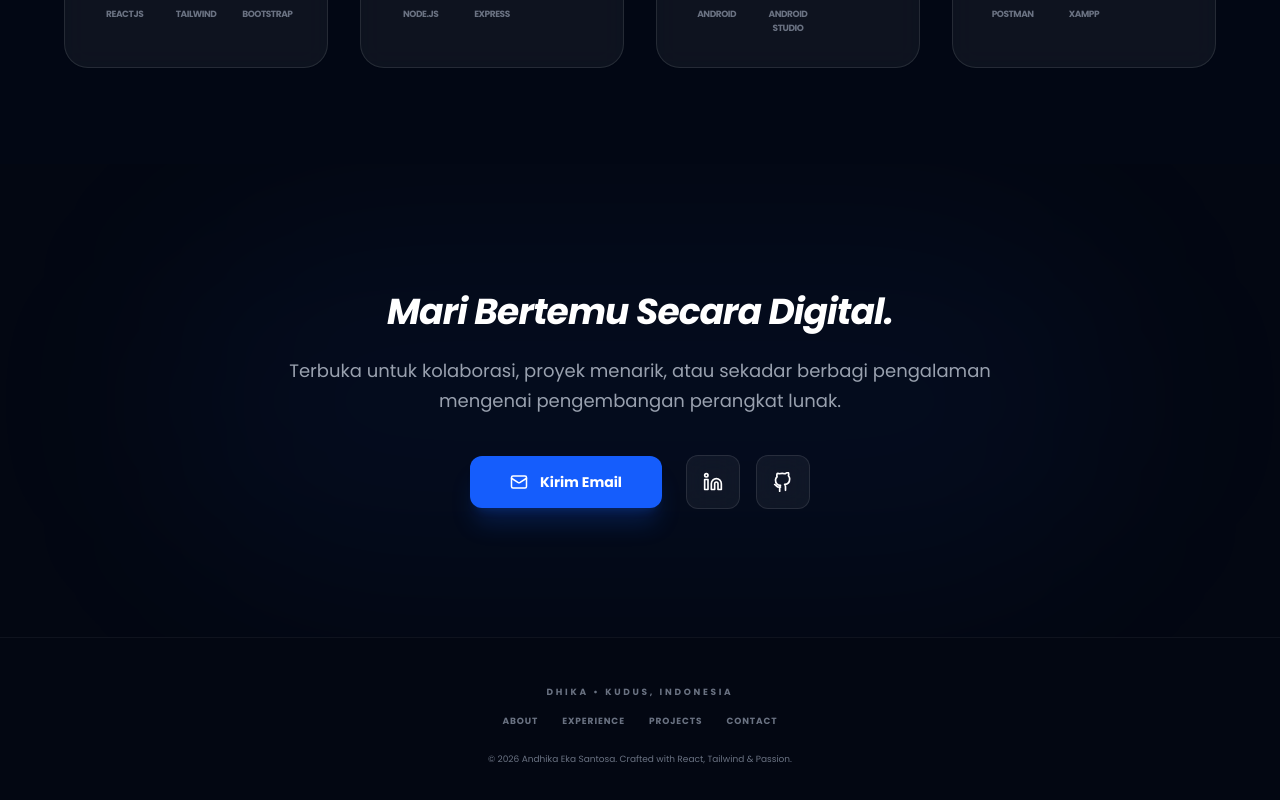
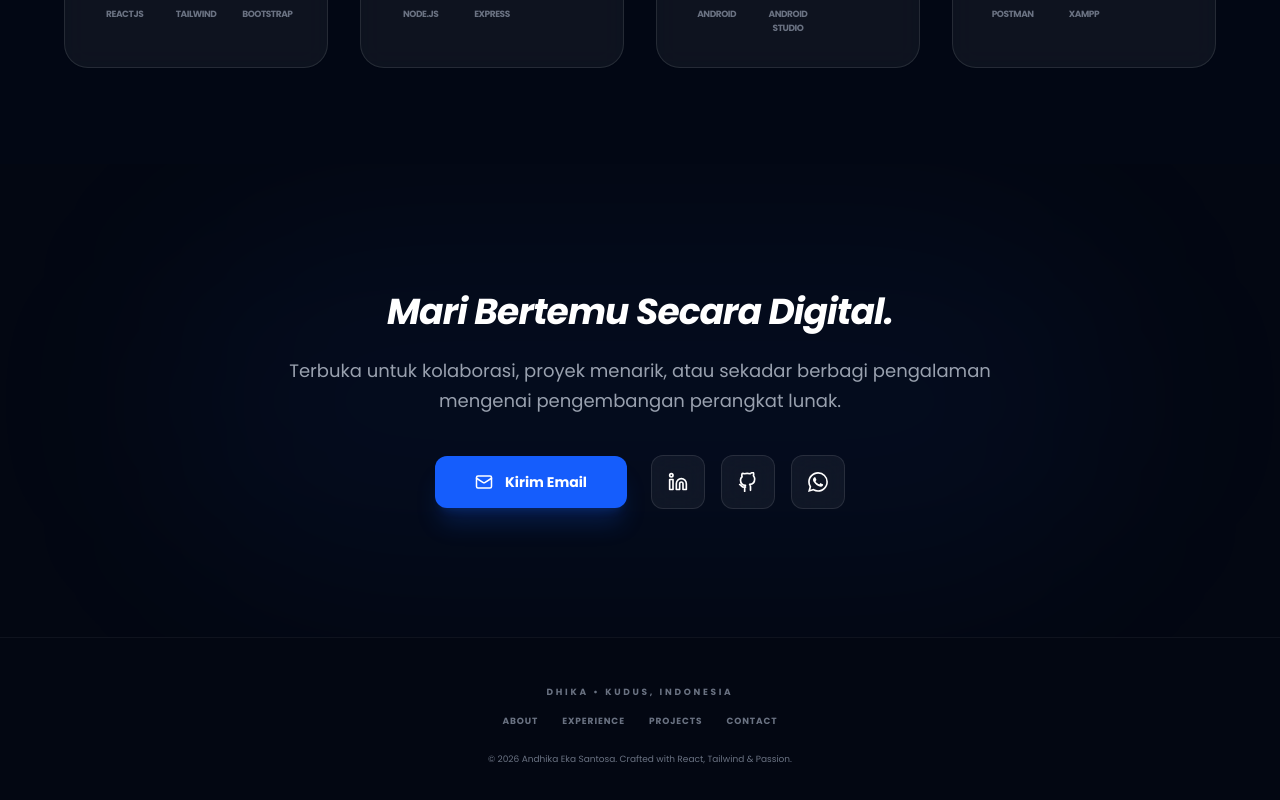
Before and after one commit to andhikaeka3333333/portofolio-andhika, a React (Vite) app: page / in a window 1280 px wide. Shown: the part 5657-6457 px from the top of the page. Built offline with nearby package versions, Linux system fonts and the light colour scheme.

Commit message:
feat: [AE] add whatsapp on contacts

```diff
--- a/src/components/Contact.jsx
+++ b/src/components/Contact.jsx
@@ -1,6 +1,6 @@
 import React from 'react';
 import { Mail } from 'lucide-react';
-import { GithubIcon, LinkedinIcon } from './CustomIcons';
+import { GithubIcon, LinkedinIcon, WhatsappIcon } from './CustomIcons';
 
 const Contact = ({ glassStyle, textSub }) => {
   return (
@@ -23,6 +23,9 @@
             <a href="https://github.com/andhikaeka3333333" target="_blank" rel="noopener noreferrer" className={`p-3.5 md:p-4 rounded-xl border ${glassStyle} hover:border-gray-400 hover:text-gray-400 hover:scale-110 transition-all`}>
               <GithubIcon size={20} />
             </a>
+            <a href="https://wa.me/6285656596197" target="_blank" rel="noopener noreferrer" className={`p-3.5 md:p-4 rounded-xl border ${glassStyle} hover:border-gray-400 hover:text-gray-400 hover:scale-110 transition-all`}>
+              <WhatsappIcon size={20} />
+            </a>
           </div>
         </div>
       </div>
--- a/src/components/CustomIcons.jsx
+++ b/src/components/CustomIcons.jsx
@@ -14,3 +14,10 @@
     <circle cx="4" cy="4" r="2"></circle>
   </svg>
 );
+
+export const WhatsappIcon = ({ size = 24 }) => (
+  <svg xmlns="http://www.w3.org/2000/svg" width={size} height={size} viewBox="0 0 24 24" fill="currentColor">
+    <path d="M17.472 14.382c-.297-.149-1.758-.867-2.03-.967-.273-.099-.471-.148-.67.15-.197.297-.767.966-.94 1.164-.173.199-.347.223-.644.075-.297-.15-1.255-.463-2.39-1.475-.883-.788-1.48-1.761-1.653-2.059-.173-.297-.018-.458.13-.606.134-.133.298-.347.446-.52.149-.174.198-.298.298-.497.099-.198.05-.371-.025-.52-.075-.149-.669-1.612-.916-2.207-.242-.579-.487-.5-.669-.51-.173-.008-.371-.01-.57-.01-.198 0-.52.074-.792.372-.272.297-1.04 1.016-1.04 2.479 0 1.462 1.065 2.875 1.213 3.074.149.198 2.096 3.2 5.077 4.487.709.306 1.262.489 1.694.625.712.227 1.36.195 1.871.118.571-.085 1.758-.719 2.006-1.413.248-.694.248-1.289.173-1.413-.074-.124-.272-.198-.57-.347m-5.421 7.403h-.004a9.87 9.87 0 01-5.031-1.378l-.361-.214-3.741.982.998-3.648-.235-.374a9.86 9.86 0 01-1.51-5.26c.001-5.45 4.436-9.884 9.888-9.884 2.64 0 5.122 1.03 6.988 2.898a9.825 9.825 0 012.893 6.994c-.003 5.45-4.437 9.884-9.885 9.884m8.413-18.297A11.815 11.815 0 0012.05 0C5.495 0 .16 5.335.157 11.892c0 2.096.547 4.142 1.588 5.945L0 24l6.335-1.662c1.72.937 3.659 1.432 5.631 1.433h.005c6.554 0 11.89-5.335 11.893-11.893a11.821 11.821 0 00-3.48-8.413z" />
+  </svg>
+
+);
```
